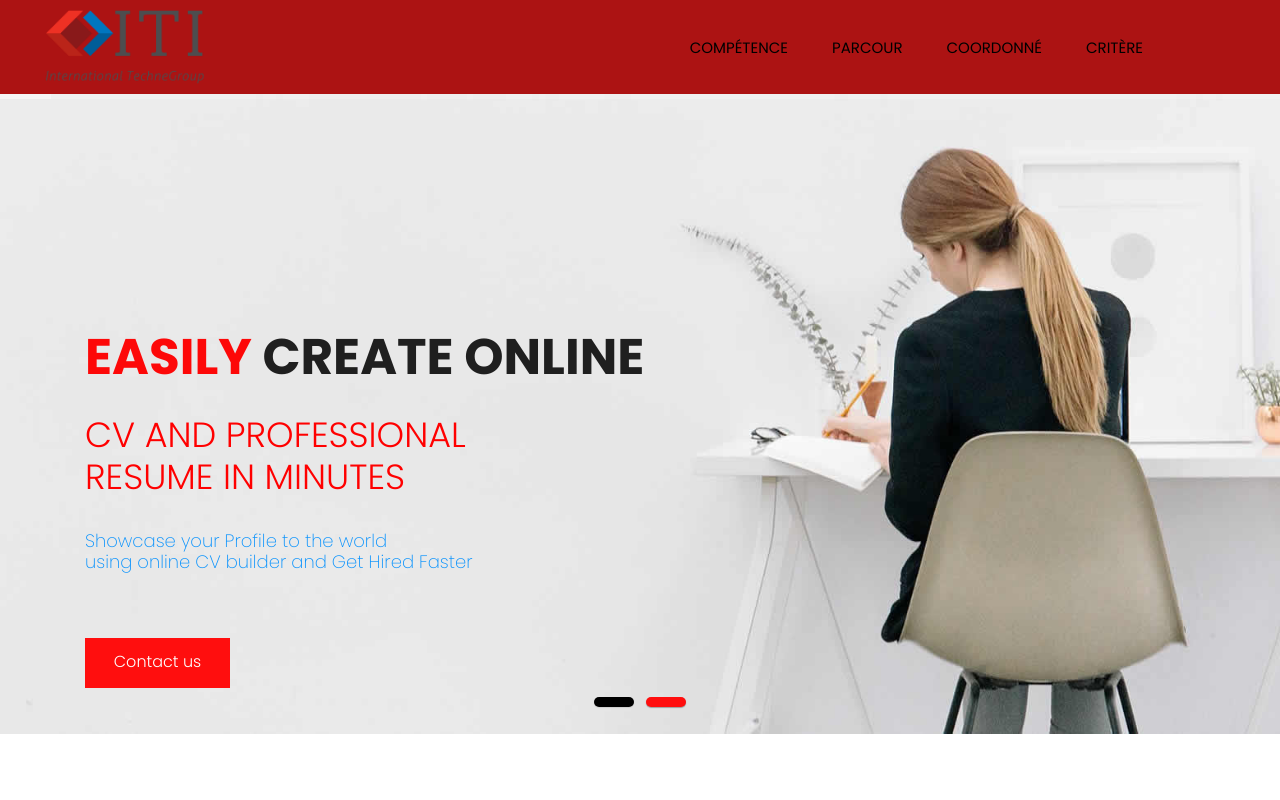
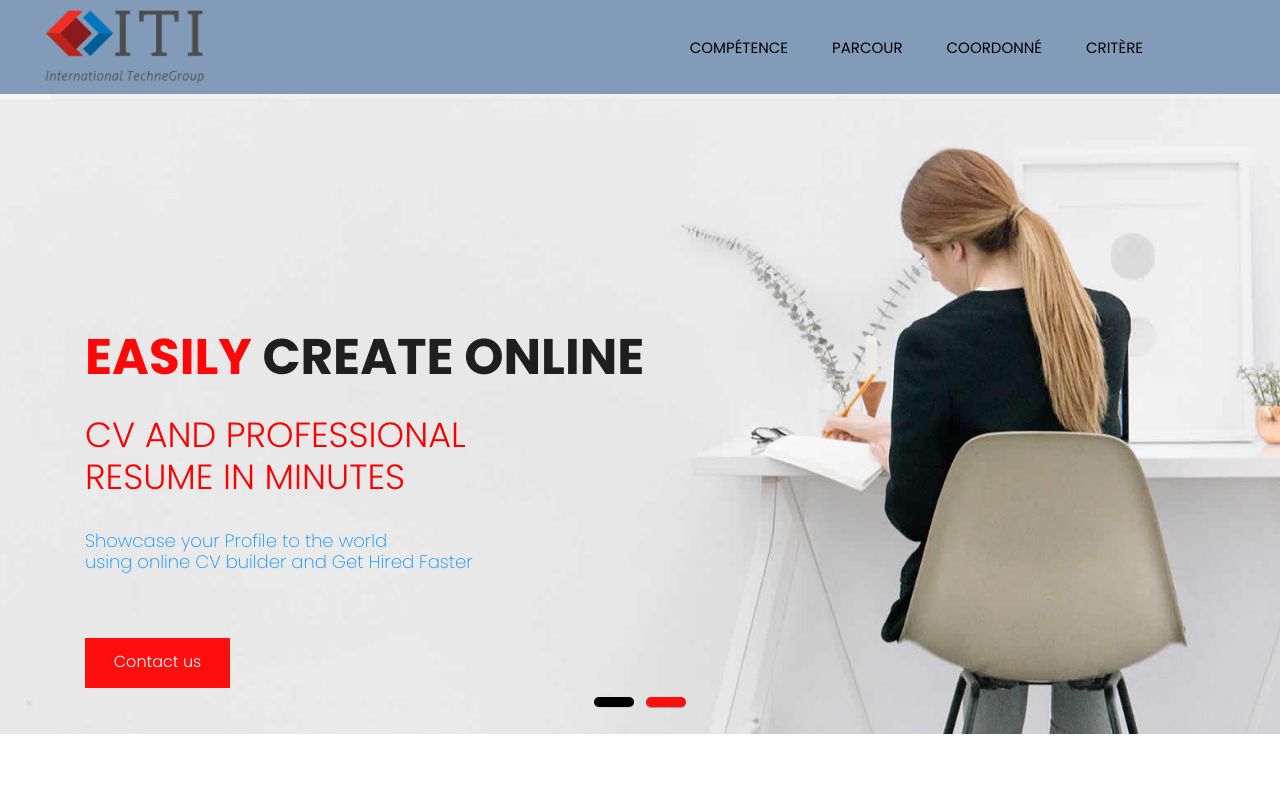
Before and after one commit to ghost3971/groupe-it, a plain HTML site: page index.html in a window 1280 px wide. Shown: the top 800 px of the page. Drawn offline with Linux system fonts and the light colour scheme.

Commit message:
Update style.css

```diff
--- a/css/style.css
+++ b/css/style.css
@@ -266,7 +266,7 @@ LOADER
      z-index: 20;
      background-position: left;
      background-repeat: no-repeat;
-     background-color: #ac1313;
+     background-color: #819bb8;
      background-size: auto 100%;
 }
  .top-header .navbar .navbar-collapse ul li a {
```
